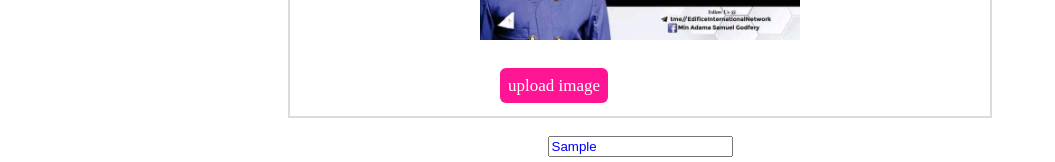
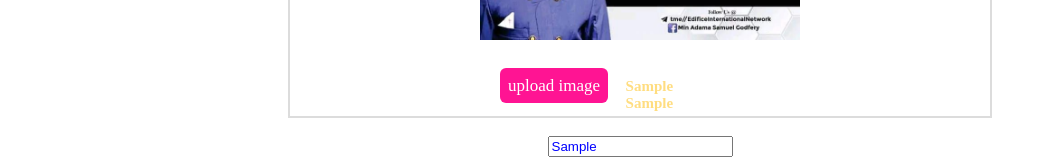
Before and after one commit to Taiwodavid842/DigiratiEdificeProjectInternational-, a plain HTML site: page index.html in a window 1280 px wide. Both pictures are taken after typing "Sample", "Sample", "name@example.com" into the empty fields and a click on the button "submit". Shown: the part 1251-1413 px from the top of the page, without its empty margins (0-1055 px from the left). Drawn offline with nearby package versions, Linux system fonts and the light colour scheme; a script that the page names is missing.

Commit message:
Update index.html

```diff
--- a/index.html
+++ b/index.html
@@ -447,14 +447,14 @@ header .img-hold{
             padding: 10px;
             color: red;
             text-align: center;
-            left: 62%;
-            top: 162%;
+            left: 52%;
+            top: 163%;
             font-size: ;
             transform: translateX(-50px);
             position: ;
         }
         #userNames-display p{
-            color: white;
+            color: #ffdd80;
             font-size: 15px;
             font-weight: bold;
             position: absolute;
```
